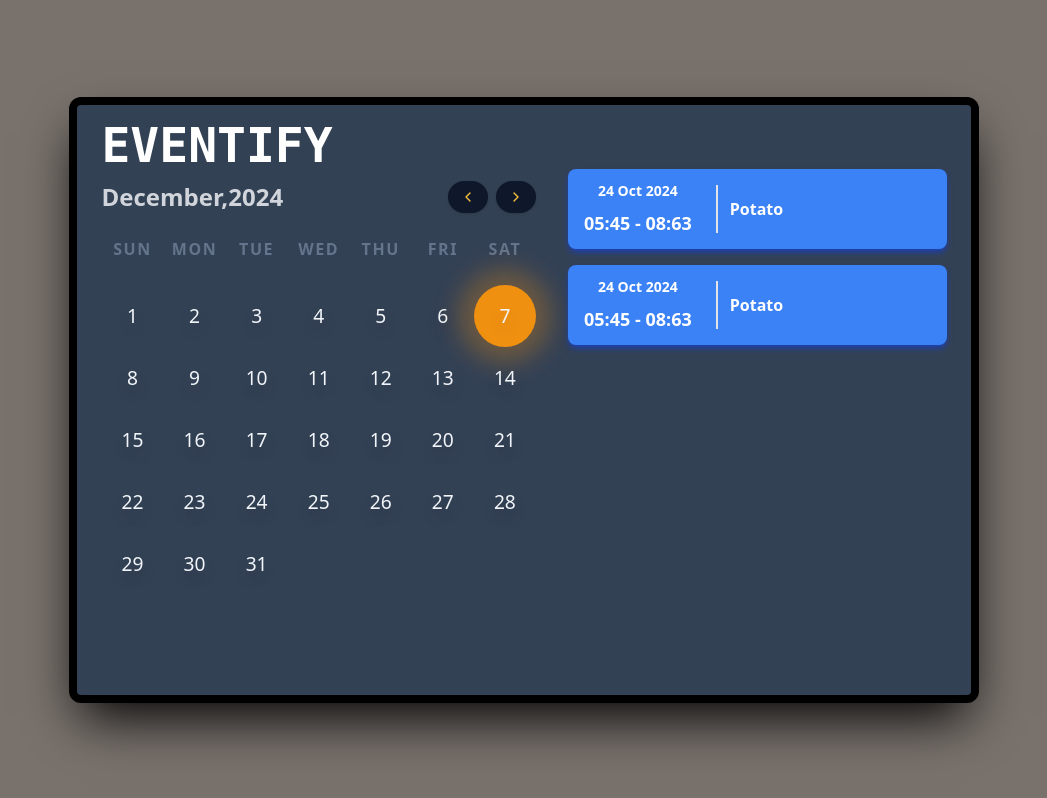
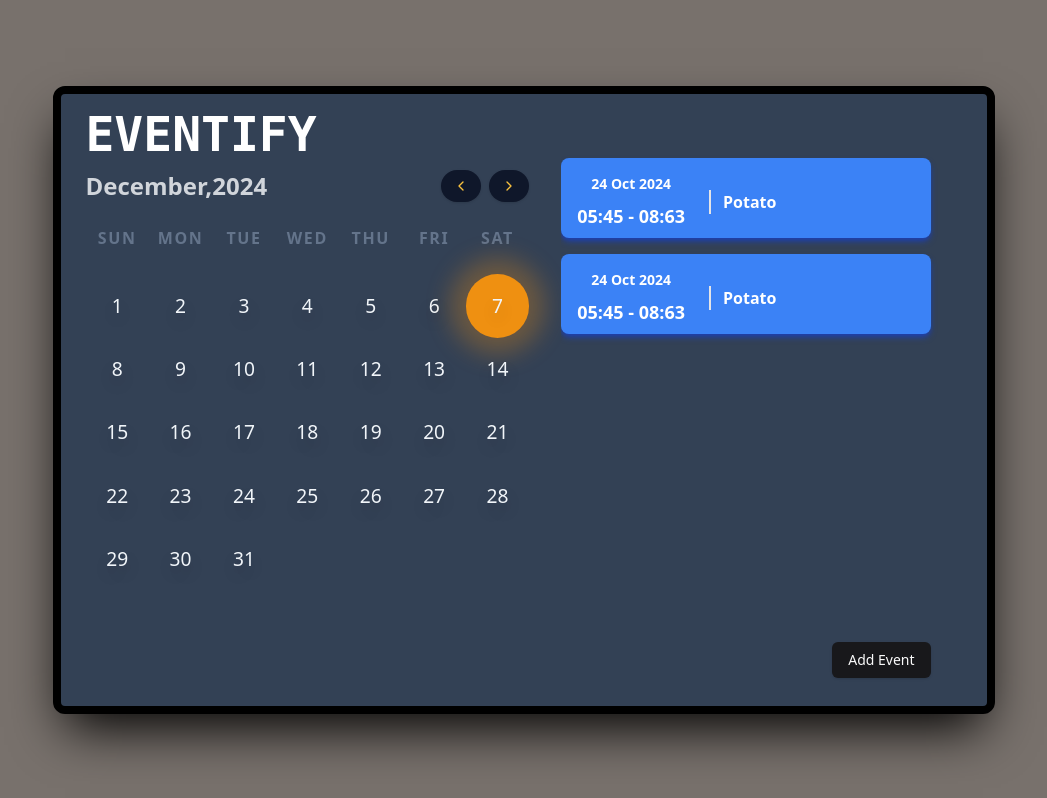
Before and after one commit to DebdipWritesCode/Eventify, a React (Vite) app: page / in a window 1280 px wide. Shown: the whole page, without its empty margins (116-1163 px from the left). Built offline with nearby package versions, Linux system fonts and the light colour scheme.

Commit message:
add new event modal and event accordian

```diff
--- a/src/components/Calendar.tsx
+++ b/src/components/Calendar.tsx
@@ -1,11 +1,31 @@
 import { Button } from "@/components/ui/button";
 import { ChevronRight, ChevronLeft } from "lucide-react";
+import { useState } from "react";
 import AddEvent from "./AddEvent";
 import EventBox from "./EventBox";
 
 const Calendar = () => {
+  const [isModalOpen, setIsModalOpen] = useState(false);
+
+  const handleModalToggle = () => {
+    setIsModalOpen(!isModalOpen);
+  };
+
   return (
-    <div className=" bg-slate-700 px-6 py-4 border-8 border-black rounded-xl shadow-2xl shadow-black flex gap-8 min-w-[90vmin] aspect-[3/2]">
+    <div className=" bg-slate-700 px-6 py-4 border-8 border-black rounded-xl shadow-2xl shadow-black flex gap-8 min-w-[90vmin] aspect-[3/2] relative">
+      {isModalOpen && (
+        <div className="fixed inset-0 z-50 flex items-center justify-center bg-black bg-opacity-50">
+          <div className="modal-content bg-white p-6 rounded-lg shadow-lg animate-slideIn relative">
+            <button
+              onClick={handleModalToggle}
+              className="absolute top-2 right-2 text-gray-600 hover:text-gray-800">
+              ✖
+            </button>
+            <AddEvent />
+          </div>
+        </div>
+      )}
+
       <div className="">
         <h1 className=" text-5xl font-bold text-white font-mono">EVENTIFY</h1>
         <div className=" mt-3">
@@ -67,7 +87,8 @@ const Calendar = () => {
           </div>
         </div>
       </div>
-      <div className=" w-[60%] h-full py-12">
+      <div className="w-[60%] flex flex-col gap-3">
+        <div className=" h-full py-12 pr-8 overflow-y-auto">
           <EventBox
             title="Potato"
             description="fjhw"
@@ -83,6 +104,10 @@ const Calendar = () => {
             date="24 Oct 2024"
           />
         </div>
+        <div className="flex justify-end mr-8 mb-3">
+          <Button onClick={handleModalToggle}>Add Event</Button>
+        </div>
+      </div>
     </div>
   );
 };
--- a/src/components/EventBox.tsx
+++ b/src/components/EventBox.tsx
@@ -1,4 +1,5 @@
-import React from "react";
+import React, { useState } from "react";
+import { Edit2, Trash2 } from "lucide-react";
 
 interface EventBoxProps {
   title: string;
@@ -15,8 +16,30 @@ const EventBox: React.FC<EventBoxProps> = ({
   description,
   date,
 }) => {
+  const [isExpanded, setIsExpanded] = useState(false);
+
+  const handleToggle = () => {
+    setIsExpanded((prev) => !prev);
+  };
+
+  const handleEdit = (event: React.MouseEvent<HTMLButtonElement>) => {
+    event.stopPropagation();
+    console.log("Edit clicked");
+  };
+
+  const handleDelete = (event: React.MouseEvent<HTMLButtonElement>) => {
+    event.stopPropagation();
+    console.log("Delete clicked");
+  };
+
   return (
-    <div className="w-full h-20 bg-blue-500 py-4 rounded-lg cursor-pointer mb-4 flex gap-6 items-center px-4 shadow-md shadow-blue-800">
+    <div
+      className={`w-full bg-blue-500 rounded-lg cursor-pointer mb-4 shadow-md shadow-blue-800 overflow-hidden transition-all ${
+        isExpanded ? "h-auto" : "h-20"
+      }`}
+      onClick={handleToggle}
+    >
+      <div className="py-4 flex gap-6 items-center px-4">
         <div className="text-white text-center">
           <p className="text-sm font-semibold">{date}</p>
           <p className="mt-2 text-lg font-bold">
@@ -24,8 +47,29 @@ const EventBox: React.FC<EventBoxProps> = ({
           </p>
         </div>
         <div className="text-white border-l-2 h-full flex items-center pl-3">
-        <p className=" font-semibold ">{title}</p>
+          <p className="font-semibold">{title}</p>
         </div>
+      </div>
+
+      {isExpanded && (
+        <div className="px-4 pb-4 pt-2 text-white flex justify-between items-center">
+          <p className="text-sm">{description}</p>
+          <div className="flex gap-2">
+            <button
+              className="text-white hover:text-yellow-300"
+              onClick={handleEdit}
+            >
+              <Edit2 size={18} />
+            </button>
+            <button
+              className="text-white hover:text-red-500"
+              onClick={handleDelete}
+            >
+              <Trash2 size={18} />
+            </button>
+          </div>
+        </div>
+      )}
     </div>
   );
 };
--- a/src/index.css
+++ b/src/index.css
@@ -84,6 +84,21 @@
   box-shadow: 0 0 1.5rem 1rem rgba(239, 144, 17, 0.3);
 }
 
+@keyframes slideIn {
+  0% {
+    transform: translateY(-20%);
+    opacity: 0;
+  }
+  100% {
+    transform: translateY(0);
+    opacity: 1;
+  }
+}
+
+.modal-content {
+  animation: slideIn 0.3s ease-out forwards;
+}
+
 @layer base {
   * {
     @apply border-border;
```
Lines whose indentation alone changed are shown as unchanged.
